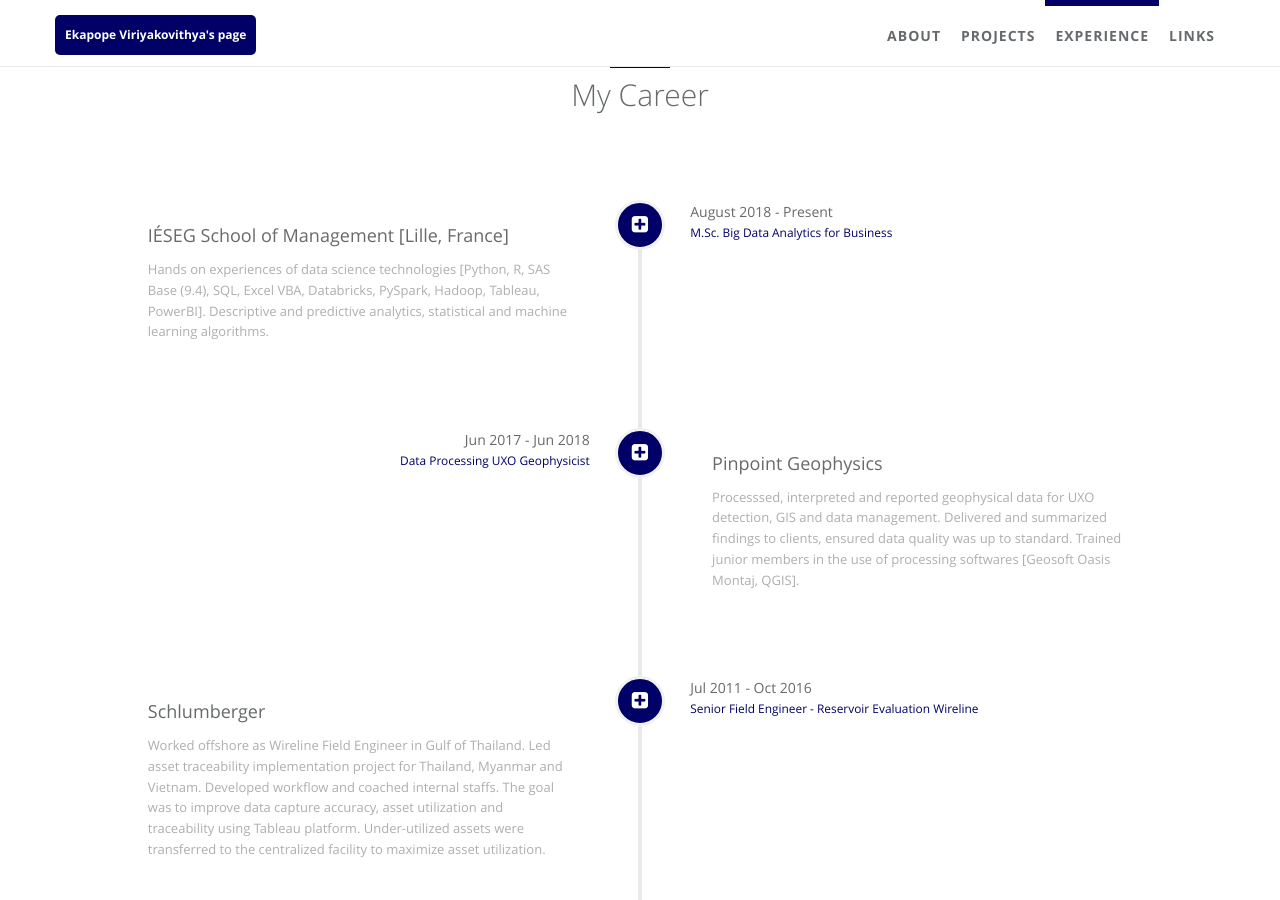
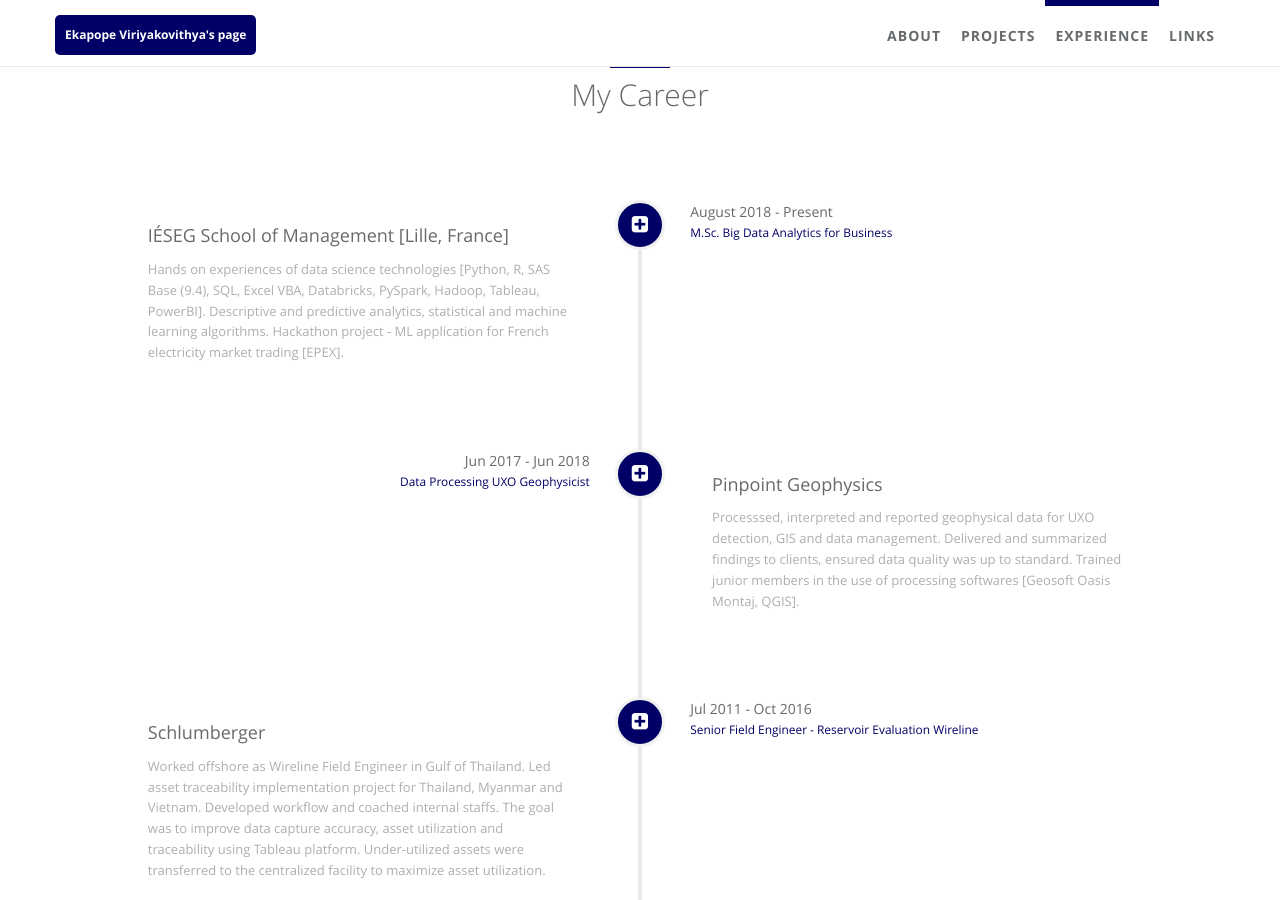
Before and after one commit to ekapope/ekapope.github.io, a Jekyll site: the page built from index.html, in a window 1280 px wide and 900 px high, scrolled down 1679 px. Built offline with Jekyll 4.4.1, drawn with Linux system fonts in a browser that asks for light colours.

Commit message:
Update careers.yml

```diff
--- a/_data/index/careers.yml
+++ b/_data/index/careers.yml
@@ -4,7 +4,7 @@
     detail: IÉSEG School of Management [Lille, France]
     i18n:
   desc:
-    detail: Hands on experiences of data science technologies [Python, R, SAS Base (9.4), SQL, Excel VBA, Databricks, PySpark, Hadoop, Tableau, PowerBI]. Descriptive and predictive analytics, statistical and machine learning algorithms.
+    detail: Hands on experiences of data science technologies [Python, R, SAS Base (9.4), SQL, Excel VBA, Databricks, PySpark, Hadoop, Tableau, PowerBI]. Descriptive and predictive analytics, statistical and machine learning algorithms. Hackathon project - ML application for French electricity market trading [EPEX].
 
     i18n:
   date:
```
